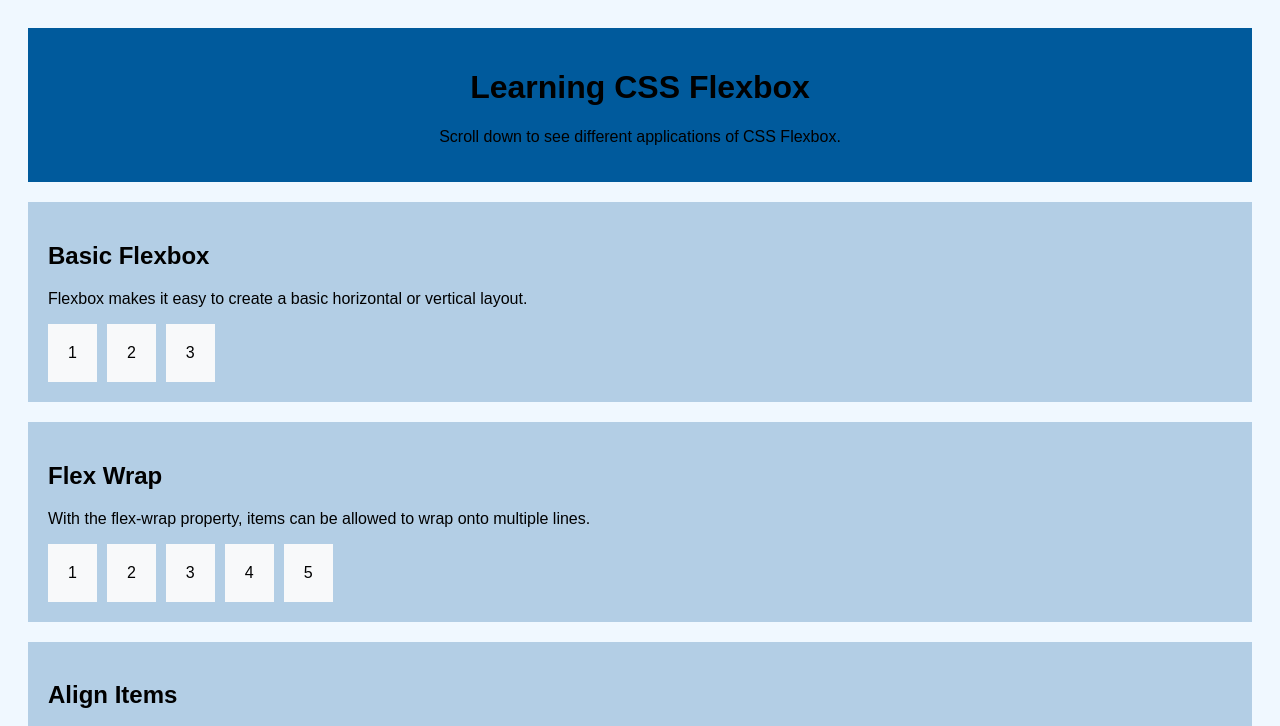
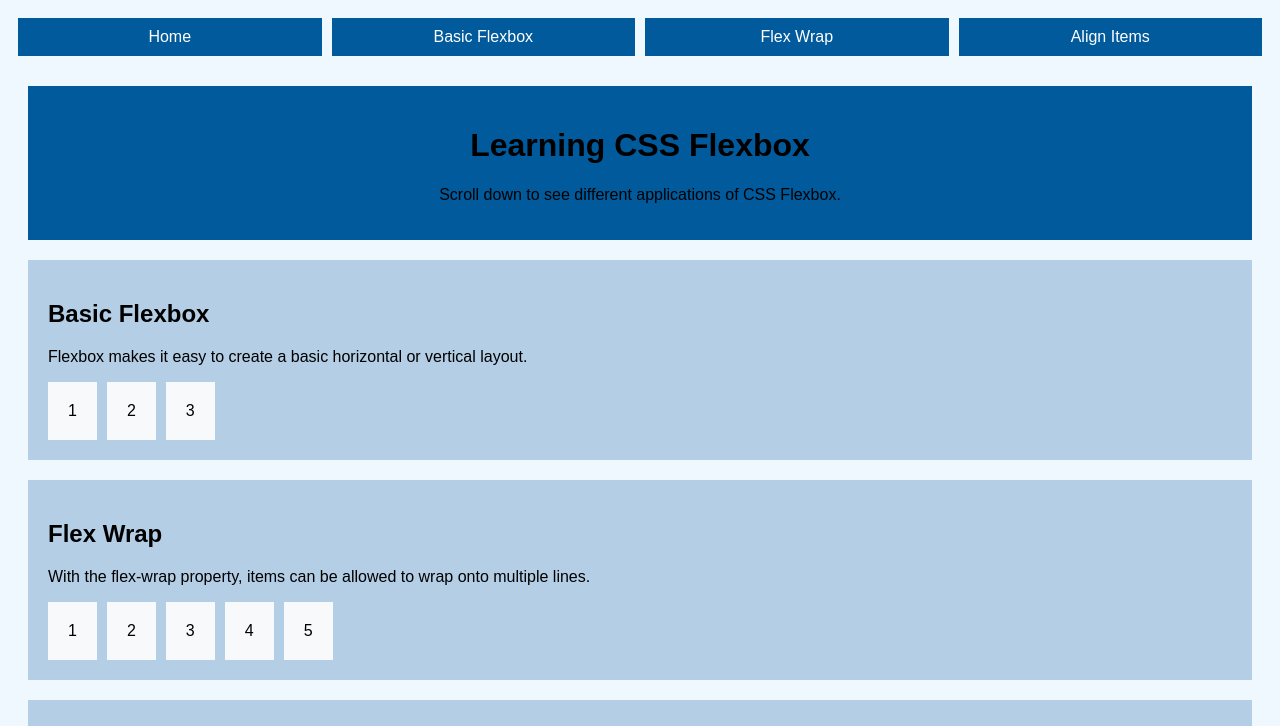
Before and after one commit to DylanWCCI/css-flex, a plain HTML site: page index.html in a window 1280 px wide. Shown: the top 726 px of the page. Drawn offline with Linux system fonts and the light colour scheme.

Commit message:
Added Navbar

```diff
--- a/index.html
+++ b/index.html
@@ -8,13 +8,19 @@
     <link rel="stylesheet" type="text/css" href="style.css">
 </head>
 <body>
-    <div class="flex-container">
+    <nav class="navbar">
+        <a href="#home" class="nav-item">Home</a>
+        <a href="#basic" class="nav-item">Basic Flexbox</a>
+        <a href="#wrap" class="nav-item">Flex Wrap</a>
+        <a href="#align" class="nav-item">Align Items</a>
+      </nav>
+    <div class="flex-container" id="home">
         <header class="header">
             <h1>Learning CSS Flexbox</h1>
             <p>Scroll down to see different applications of CSS Flexbox.</p>
         </header>
 
-        <section class="content-flex-basic">
+        <section class="content-flex-basic" id="basic">
             <h2>Basic Flexbox</h2>
             <p>Flexbox makes it easy to create a basic horizontal or vertical layout.</p>
             <div class="flex-basic">
@@ -24,7 +30,7 @@
             </div>
         </section>
 
-        <section class="content-flex-wrap">
+        <section class="content-flex-wrap" id="wrap">
             <h2>Flex Wrap</h2>
             <p>With the flex-wrap property, items can be allowed to wrap onto multiple lines.</p>
             <div class="flex-wrap">
@@ -36,7 +42,7 @@
             </div>
         </section>
 
-        <section class="content-flex-align">
+        <section class="content-flex-align" id="align">
             <h2>Align Items</h2>
             <p>Flexbox provides easy alignment of items along both the horizontal and vertical axes.</p>
             <div class="flex-align">
--- a/style.css
+++ b/style.css
@@ -9,6 +9,29 @@ body {
     font-family: Arial, sans-serif;
     background-color: var(--background-color);
 }
+
+.navbar {
+    display: flex;
+    justify-content: space-between;
+    padding: 10px;
+    gap: 10px;
+    background-color: var(--background-color)
+  }
+
+  .nav-item {
+    flex: 1;
+    color: #fff;
+    text-decoration: none;
+    text-align: center;
+    padding: 10px 10px;
+    background-color: var(--header);
+    transition: background-color 0.3s ease;
+  }
+
+  .nav-item:hover {
+    background-color: var(--section);
+  }
+
 
 section {
     background-color: var(--section);
```
